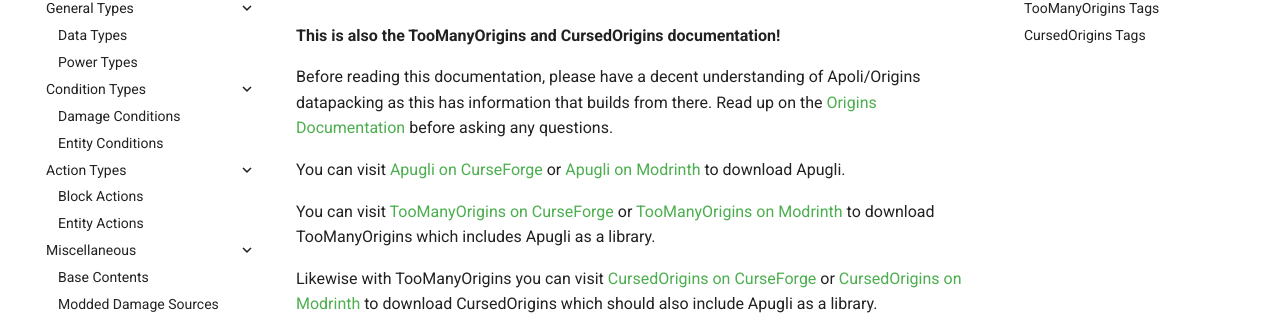
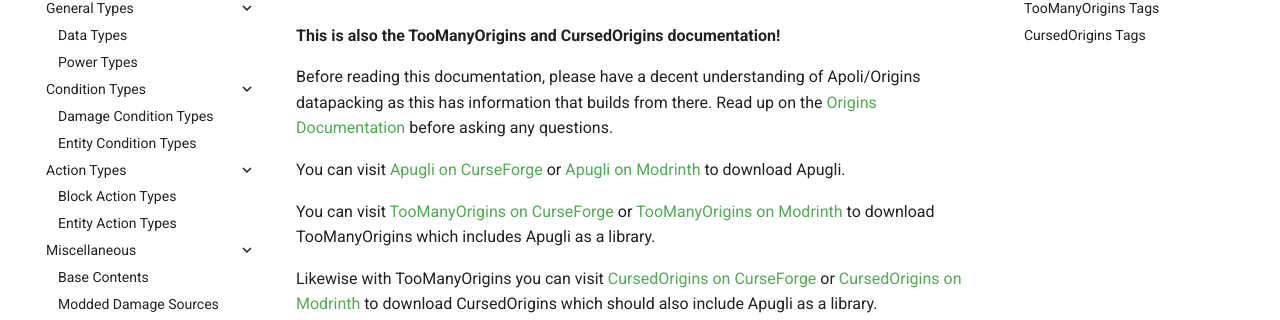
Before and after one commit to MerchantPug/apugli-docs, an MkDocs documentation site: the page built from docs/index.md, in a window 1280 px wide. Shown: the part 157-477 px from the top of the page. Built offline with MkDocs 1.6.1 and Material for MkDocs 9.7.7, drawn with Linux system fonts in a browser that asks for light colours.

Commit message:
Update directory

```diff
--- a/mkdocs.yml
+++ b/mkdocs.yml
@@ -6,11 +6,11 @@ nav:
     - Data Types: types/data_types.md
     - Power Types: types/power_types.md
   - Condition Types:
-    - Damage Conditions: types/damage_condition_types.md
-    - Entity Conditions: types/entity_condition_types.md
+    - Damage Condition Types: types/damage_condition_types.md
+    - Entity Condition Types: types/entity_condition_types.md
   - Action Types:
-    - Block Actions: types/block_action_types.md
-    - Entity Actions: types/entity_action_types.md
+    - Block Action Types: types/block_action_types.md
+    - Entity Action Types: types/entity_action_types.md
   - Miscellaneous:
     - Base Contents: misc/base_contents.md
     - Modded Damage Sources: misc/modded_damage_sources.md
```
